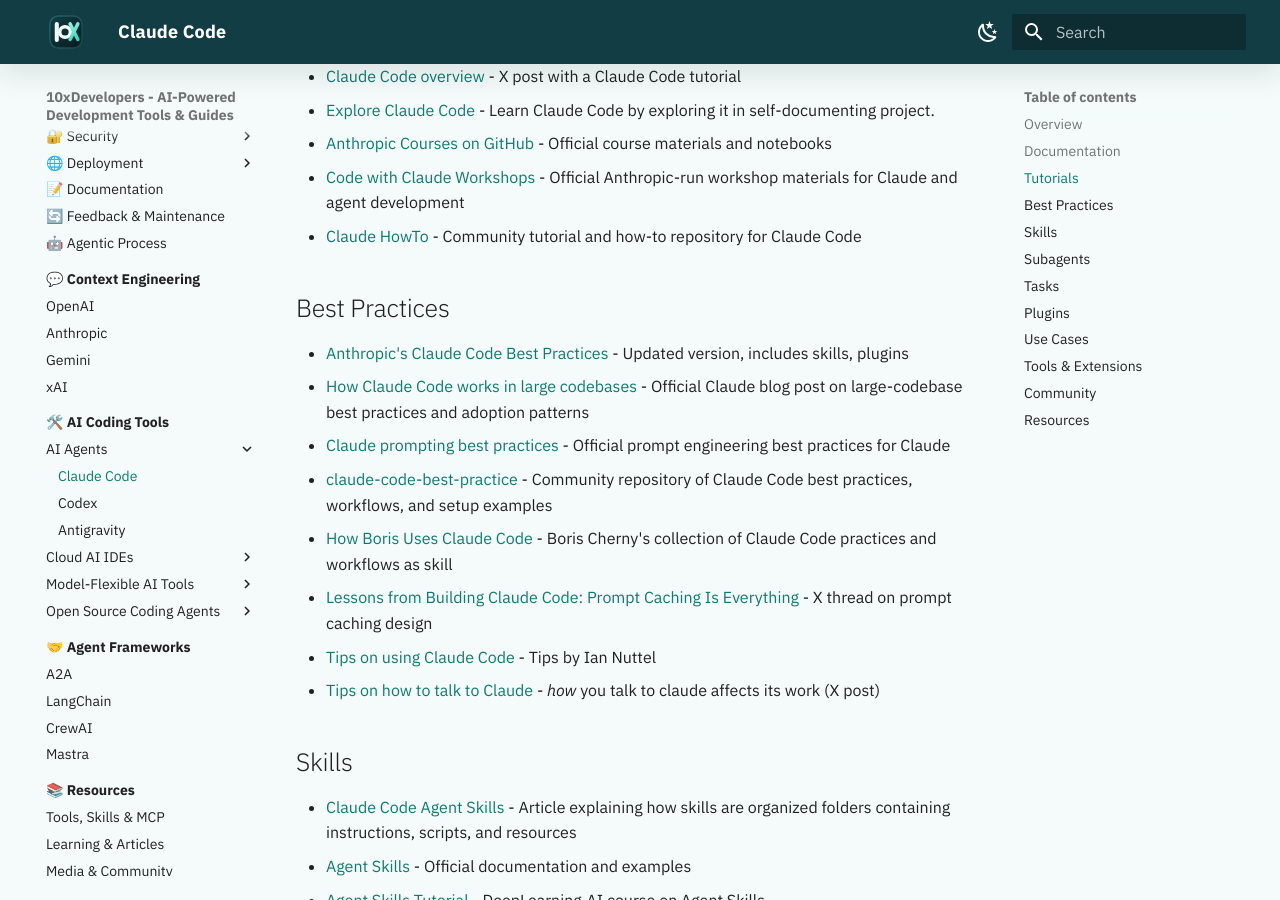
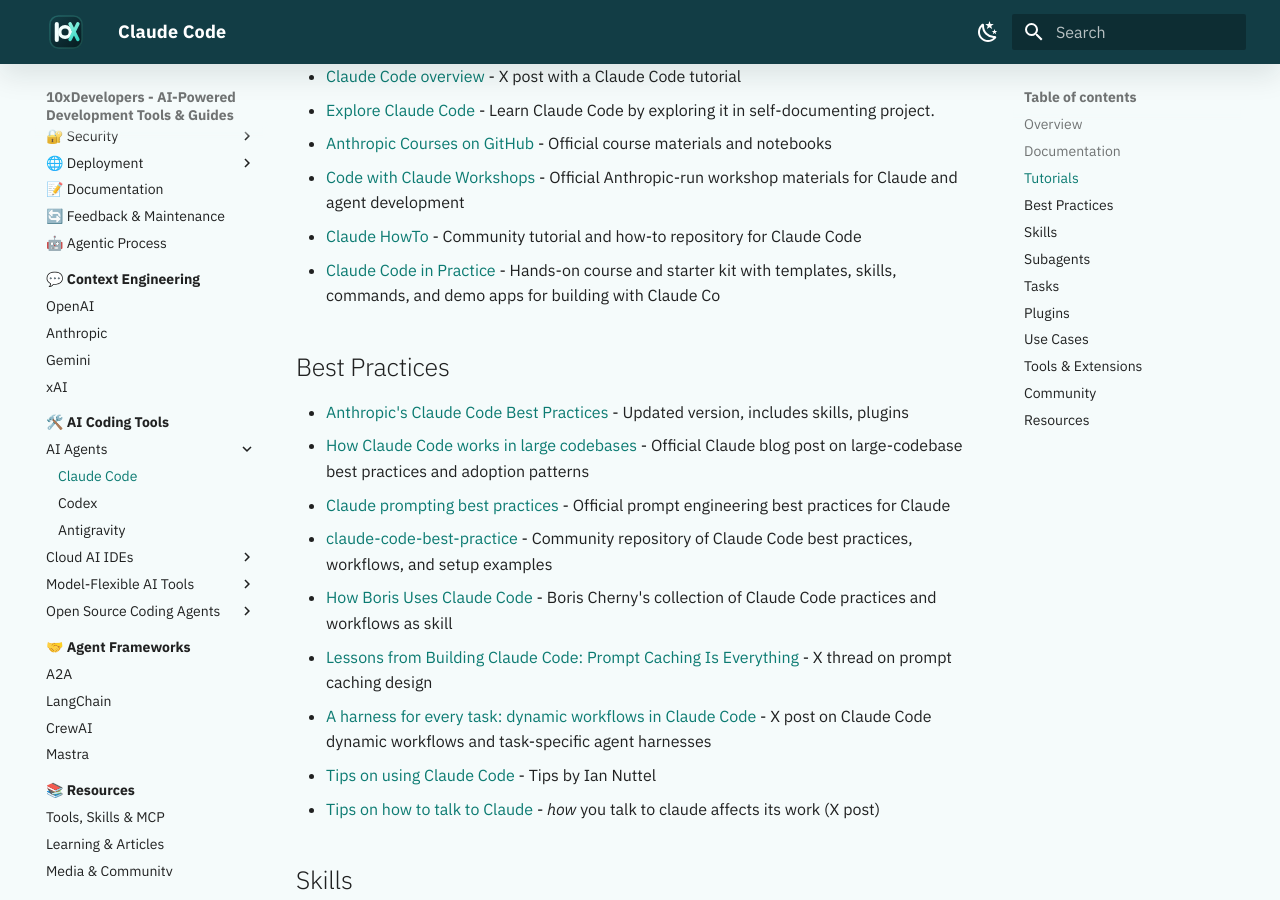
Before and after one commit to shlomoc/10xdev, an MkDocs documentation site: the page built from docs/ai-coding-tools/ai-agents/claude-code.md, in a window 1280 px wide and 900 px high, scrolled down 878 px. Built offline with MkDocs 1.6.1 and Material for MkDocs 9.7.7, drawn with Linux system fonts in a browser that asks for light colours; some of the changed text lies outside the part shown.

Commit message:
docs: add new resources for Claude Code hands-on courses and best practices

```diff
--- a/docs/ai-coding-tools/ai-agents/claude-code.md
+++ b/docs/ai-coding-tools/ai-agents/claude-code.md
@@ -28,6 +28,7 @@ Claude code is a CLI that can also be used with an IDE like VS Code.
 - [Anthropic Courses on GitHub](https://github.com/anthropics/courses) - Official course materials and notebooks
 - [Code with Claude Workshops](https://github.com/anthropics/cwc-workshops) - Official Anthropic-run workshop materials for Claude and agent development
 - [Claude HowTo](https://github.com/luongnv89/claude-howto) - Community tutorial and how-to repository for Claude Code
+- [Claude Code in Practice](https://github.com/hamzafarooq/claude-code-starter) - Hands-on course and starter kit with templates, skills, commands, and demo apps for building with Claude Co
 
 
 ## Best Practices
@@ -37,6 +38,7 @@ Claude code is a CLI that can also be used with an IDE like VS Code.
 - [claude-code-best-practice](https://github.com/shanraisshan/claude-code-best-practice) - Community repository of Claude Code best practices, workflows, and setup examples
 - [How Boris Uses Claude Code](https://howborisusesclaudecode.com/) - Boris Cherny's collection of Claude Code practices and workflows as skill
 - [Lessons from Building Claude Code: Prompt Caching Is Everything](https://x.com/trq212/status/2024574133011673516) - X thread on prompt caching design
+- [A harness for every task: dynamic workflows in Claude Code](https://x.com/trq212/status/2061907337154367865) - X post on Claude Code dynamic workflows and task-specific agent harnesses
 - [Tips on using Claude Code](../../reference/claude-code-tips.md) - Tips by Ian Nuttel
 - [Tips on how to talk to Claude](https://x.com/itsolelehmann/status/2045578185950040390) - *how* you talk to claude affects its work (X post)
 ## Skills
@@ -95,6 +97,7 @@ Claude code is a CLI that can also be used with an IDE like VS Code.
 - [Resources on Claude Code](https://claude-code-spotlight.lovable.app/) - Curated collection of resources from the Code newsletter
 - [Claude Code Templates](https://www.aitmpl.com/) - Ready to use templates
 - [Claude Code Guide](https://cc.bruniaux.com/) - Guide with templates, security notes, workflows, quizzes, and cheat sheets
+- [Claude Certified Architect Study Resources](https://github.com/hamzafarooq/claude-certified-architect) - Community study materials for the Claude Certified Architect: Foundations certification, including a practice exam, cheat sheets, and sample questions
 - [Awesome Claude Code Resources](https://awesomeclaude.ai/) - Hub of various Claude code resources
 - [Awesome Claude](https://github.com/webfuse-com/awesome-claude) - Curated Claude resources on GitHub
 - [10 GitHub Repositories to Master Claude Code](https://www.kdnuggets.com/10-github-repositories-to-master-claude-code) - KDnuggets article on Claude Code repositories
```
